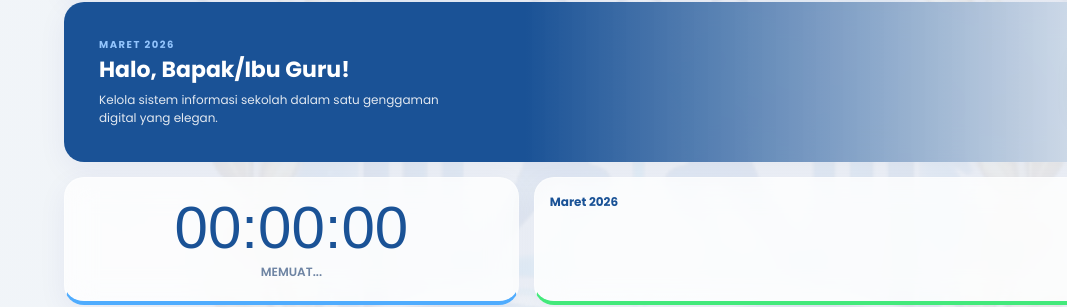
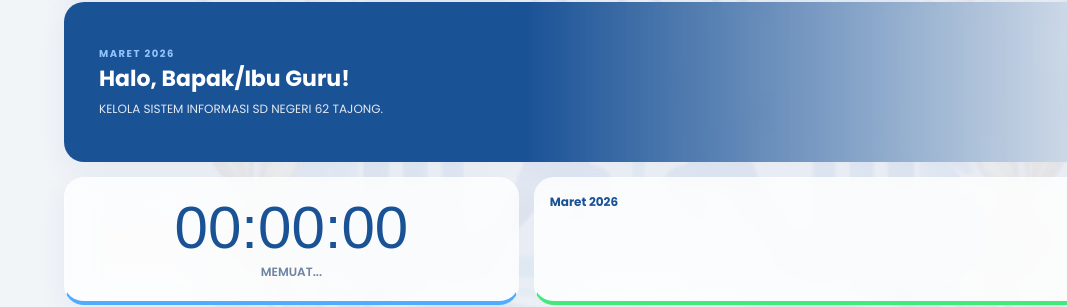
Before and after one commit to Sunbio-bio/sdn62online, a website: page index.html in a window 1280 px wide. Shown: the part 117-424 px from the top of the page, 0-1067 px from the left. Drawn offline with Linux system fonts and the light colour scheme; a script that the page names is missing; a web font is replaced by a local one.

Commit message:
Update index.html

```diff
--- a/index.html
+++ b/index.html
@@ -149,7 +149,7 @@
             <div class="hero-content">
                 <h2 id="monthLabel">MARET 2026</h2>
                 <h1>Halo, Bapak/Ibu Guru!</h1>
-                <p>Kelola sistem informasi sekolah dalam satu genggaman digital yang elegan.</p>
+                <p>KELOLA SISTEM INFORMASI SD NEGERI 62 TAJONG.</p>
             </div>
             <div class="logo-container">
                 <img src="sekolahku.jpg.jpeg" class="dashboard-logo" alt="Logo Sekolah" onerror="this.src='https://via.placeholder.com/100?text=LOGO'">
```
